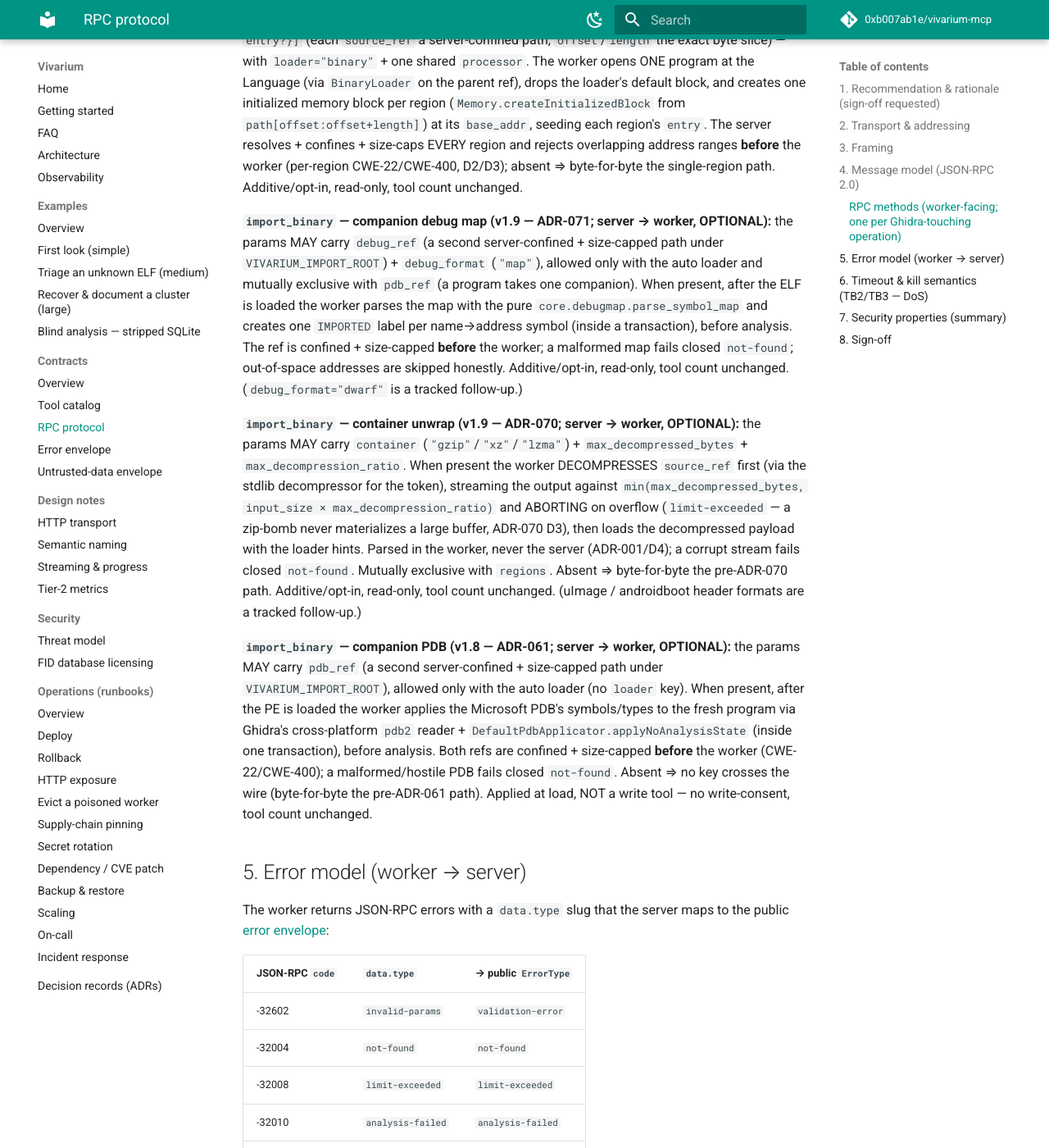
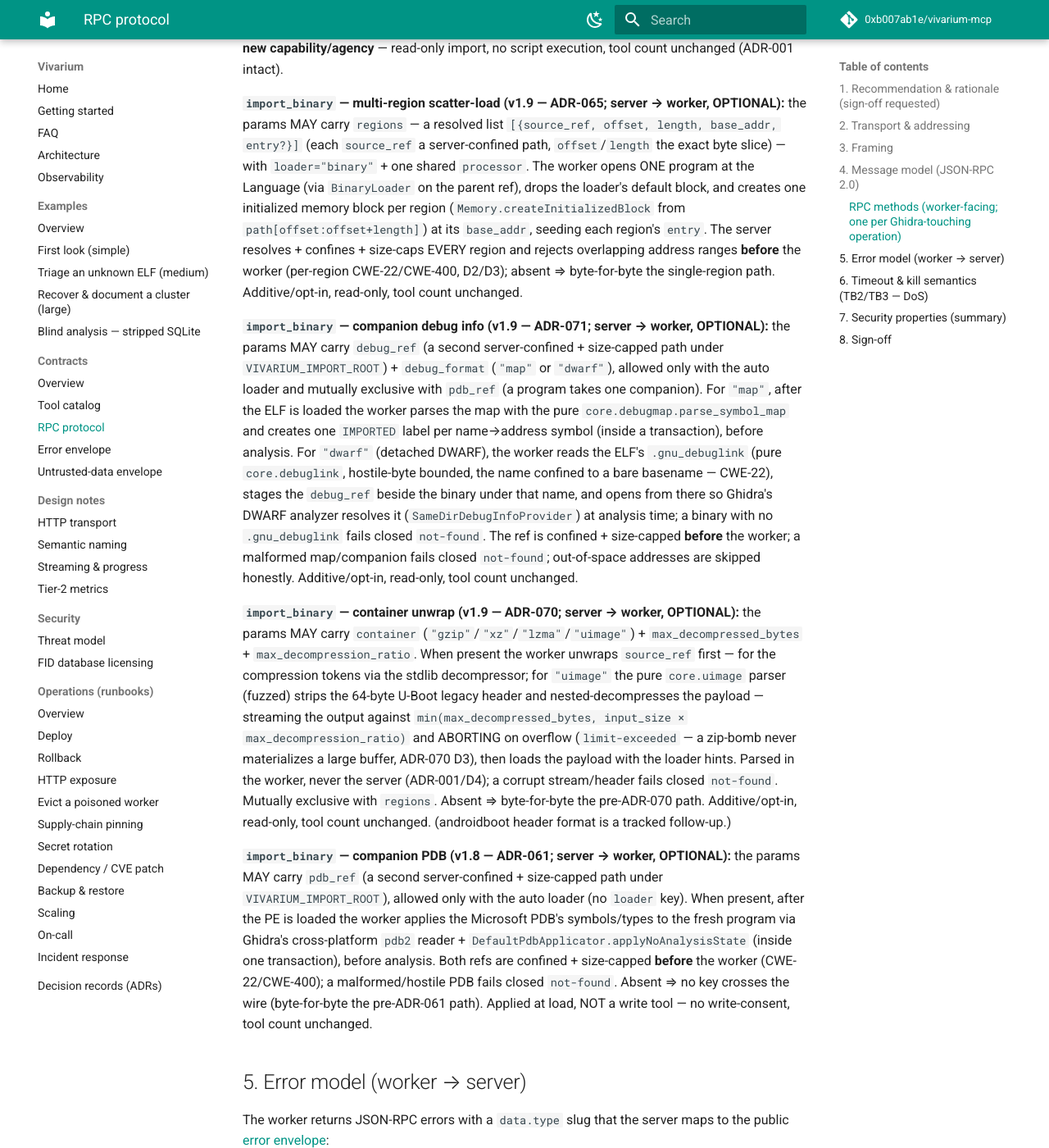
Before and after one commit to 0xb007ab1e/vivarium-mcp, an MkDocs documentation site: the page built from docs/contracts/rpc-protocol.md, in a window 1280 px wide and 1400 px high, scrolled down 8998 px. Shown: the whole window at 82% size. Built offline with MkDocs 1.6.1 and Material for MkDocs 9.7.7, drawn with Linux system fonts in a browser that asks for light colours; comment, search, counter and statistics services are not loaded; some of the changed text lies outside the part shown.

Commit message:
fix(round-11): gate the real-worker analysis e2e (AA2) + de-drift frozen contracts (AA4) (#300)
AA2 — test_worker_analysis (test_worker_analyzes_real_elf_end_to_end), a live
drive of PyGhidraBackend asserting the WS2 _build_* contract shapes against the
JVM (TB3/ADR-001), ran in no workflow. Adds it to the live-regression hard-gate
list; the fail-loud floor bumps 38->39 (non-FID) / 40->41 (FID), confirmed by
--collect-only (34 files -> 39 tests). NOTE: test_kill_and_wipe and
test_session_lifecycle are intentional unconditional-skip STUBS that defer to
the live containment coverage in tests/e2e/test_abuse_containment_oss.py
(e2e-groundtruth.yml, nightly + dispatch) — gating them would always skip and
trip the fail-loud rule, so they stay ungated; promoting that containment suite
to a per-PR gate is round-4 gap Q1 (tracked separately).

AA4 — the frozen contracts (docs/contracts/tool-catalog.md + rpc-protocol.md)
described several already-shipped inputs as "tracked follow-ups": session_import
debug_format="dwarf" (#298) and container="uimage"; binary_diff match_by="bsim"
+ include_unchanged (#297); deobfuscate_strings xor_decode (#296); emulate args
auto-placement. Rows now match the schemas a client builds to.

No behavior change (docs + CI-gate list only). Round-11 gap sweep.

Co-authored-by: Claude Opus 4.8 <noreply@anthropic.com>

```diff
--- a/docs/contracts/rpc-protocol.md
+++ b/docs/contracts/rpc-protocol.md
@@ -177,7 +177,9 @@ SSA instances — proposing one field per observed access, never writing; inferr
 walks a function's RAW per-instruction p-code for runs of constant stores to adjacent stack slots
 and reassembles them via the pure core — invisible to the HighFunction because dead-code elimination
 removes stores never read; function-scoped or a bounded program scan; recovered text untrusted;
-`xor_decode` deferred),
+`xor_decode` (ADR-068 D3) detects an in-place XOR-with-const decode loop and emulates it in the
+ADR-049 sandbox, reporting a run only if it became printable, with untrusted `encoding`/`decode_key`;
+`add`/multi-stage decoders deferred),
 `stack_frame` (ADR-054 recovered stack layout — read-only; the function's locals/parameters with
 offsets, types, sizes from the Stack analyzer), `basic_blocks` (ADR-055 control-flow graph —
 read-only; each basic block's address range + intraprocedural successor edges from
@@ -193,10 +195,11 @@ correlator, returns `{matches[]{source_address, destination_address, similarity,
 match_count, truncated}`, then releases + wipes both — the session's own program is never a
 participant), `binary_diff` (ADR-067 function-granularity two-program diff — read-only w.r.t. the
 session; confines + size-caps two refs server-side, loads BOTH fresh in the worker, auto-analyzes
-both, indexes functions by name, classifies added/removed/changed by name-pairing + the `match_by`
-signal (`name`=body size + instruction count, `function_hash`=Ghidra ExactInstructions hash),
-returns `{added[], removed[], changed[], summary, truncated}` — names UNTRUSTED, then releases +
-wipes both), `bsim_search_corpus` (ADR-062 cross-binary BSim search over an EPHEMERAL corpus —
+both, pairs functions per the `match_by` signal (`name`=name-pairing + body size + instruction
+count, `function_hash`=Ghidra ExactInstructions hash, `bsim`=BSim content-similarity ≥
+`min_similarity` for stripped binaries), classifies added/removed/changed (+ `unchanged[]` when
+`include_unchanged`), returns `{added[], removed[], changed[], unchanged[]?, summary, truncated}` —
+names UNTRUSTED, then releases + wipes both), `bsim_search_corpus` (ADR-062 cross-binary BSim search over an EPHEMERAL corpus —
 read-only w.r.t. the session; confines + size-caps the target + up to 16 reference refs, loads each
 fresh one at a time, BSim-signs, returns each target function's best reference-corpus match
 `{matches[]{target_address, target_name, reference_index, reference_address, reference_name,
@@ -208,7 +211,9 @@ paginated summary rows over the program's DataTypeManager), `get_comments`, `mem
 `emulate` (ADR-049 p-code emulation —
 bounded, read-effect-only; interpreter, no native exec/syscalls/IO; ADR-066 `call=true` adds the
 call convenience — the worker sets up a scratch stack + sentinel return address, runs to the return,
-and reads the ABI return register into `return_value`; args/buffers stay caller-provided via
+and reads the ABI return register into `return_value`; an optional `args` (ints) is placed into the
+target's parameter storage per its RESOLVED convention (register params only, stack-param convention
+fails closed, `args` without `call` rejected), buffers stay caller-provided via
 set_registers/write_memory; ADR-066 D2 `stubs=[{target, action=return_const:N|skip}]` substitutes
 an external call the routine makes — returning to the caller instead of executing/halting, never
 running real code or touching the host — with a `stub-limit` stop_reason when the budget is
@@ -338,24 +343,30 @@ memory block per region (`Memory.createInitializedBlock` from `path[offset:offse
 and rejects overlapping address ranges **before** the worker (per-region CWE-22/CWE-400, D2/D3);
 absent ⇒ byte-for-byte the single-region path. Additive/opt-in, read-only, tool count unchanged.
 
-**`import_binary` — companion debug map (v1.9 — ADR-071; server → worker, OPTIONAL):** the params
+**`import_binary` — companion debug info (v1.9 — ADR-071; server → worker, OPTIONAL):** the params
 MAY carry `debug_ref` (a second server-confined + size-capped path under `VIVARIUM_IMPORT_ROOT`) +
-`debug_format` (`"map"`), allowed only with the auto loader and mutually exclusive with `pdb_ref`
-(a program takes one companion). When present, after the ELF is loaded the worker parses the map
-with the pure `core.debugmap.parse_symbol_map` and creates one `IMPORTED` label per name→address
-symbol (inside a transaction), before analysis. The ref is confined + size-capped **before** the
-worker; a malformed map fails closed `not-found`; out-of-space addresses are skipped honestly.
-Additive/opt-in, read-only, tool count unchanged. (`debug_format="dwarf"` is a tracked follow-up.)
+`debug_format` (`"map"` or `"dwarf"`), allowed only with the auto loader and mutually exclusive with
+`pdb_ref` (a program takes one companion). For `"map"`, after the ELF is loaded the worker parses
+the map with the pure `core.debugmap.parse_symbol_map` and creates one `IMPORTED` label per
+name→address symbol (inside a transaction), before analysis. For `"dwarf"` (detached DWARF), the
+worker reads the ELF's `.gnu_debuglink` (pure `core.debuglink`, hostile-byte bounded, the name
+confined to a bare basename — CWE-22), stages the `debug_ref` beside the binary under that name, and
+opens from there so Ghidra's DWARF analyzer resolves it (`SameDirDebugInfoProvider`) at analysis
+time; a binary with no `.gnu_debuglink` fails closed `not-found`. The ref is confined + size-capped
+**before** the worker; a malformed map/companion fails closed `not-found`; out-of-space addresses
+are skipped honestly. Additive/opt-in, read-only, tool count unchanged.
 
 **`import_binary` — container unwrap (v1.9 — ADR-070; server → worker, OPTIONAL):** the params MAY
-carry `container` (`"gzip"`/`"xz"`/`"lzma"`) + `max_decompressed_bytes` + `max_decompression_ratio`.
-When present the worker DECOMPRESSES `source_ref` first (via the stdlib decompressor for the token),
-streaming the output against `min(max_decompressed_bytes, input_size × max_decompression_ratio)` and
-ABORTING on overflow (`limit-exceeded` — a zip-bomb never materializes a large buffer, ADR-070 D3),
-then loads the decompressed payload with the loader hints. Parsed in the worker, never the server
-(ADR-001/D4); a corrupt stream fails closed `not-found`. Mutually exclusive with `regions`. Absent ⇒
-byte-for-byte the pre-ADR-070 path. Additive/opt-in, read-only, tool count unchanged. (uImage /
-androidboot header formats are a tracked follow-up.)
+carry `container` (`"gzip"`/`"xz"`/`"lzma"`/`"uimage"`) + `max_decompressed_bytes` +
+`max_decompression_ratio`. When present the worker unwraps `source_ref` first — for the compression
+tokens via the stdlib decompressor; for `"uimage"` the pure `core.uimage` parser (fuzzed) strips the
+64-byte U-Boot legacy header and nested-decompresses the payload — streaming the output against
+`min(max_decompressed_bytes, input_size × max_decompression_ratio)` and ABORTING on overflow
+(`limit-exceeded` — a zip-bomb never materializes a large buffer, ADR-070 D3), then loads the payload
+with the loader hints. Parsed in the worker, never the server (ADR-001/D4); a corrupt stream/header
+fails closed `not-found`. Mutually exclusive with `regions`. Absent ⇒ byte-for-byte the pre-ADR-070
+path. Additive/opt-in, read-only, tool count unchanged. (androidboot header format is a tracked
+follow-up.)
 
 **`import_binary` — companion PDB (v1.8 — ADR-061; server → worker, OPTIONAL):** the params MAY
 carry `pdb_ref` (a second server-confined + size-capped path under `VIVARIUM_IMPORT_ROOT`), allowed
```
Also changed, not shown: CHANGELOG.md (+15 -0 lines), docs/contracts/tool-catalog.md (+4 -4 lines), 1 other file.
